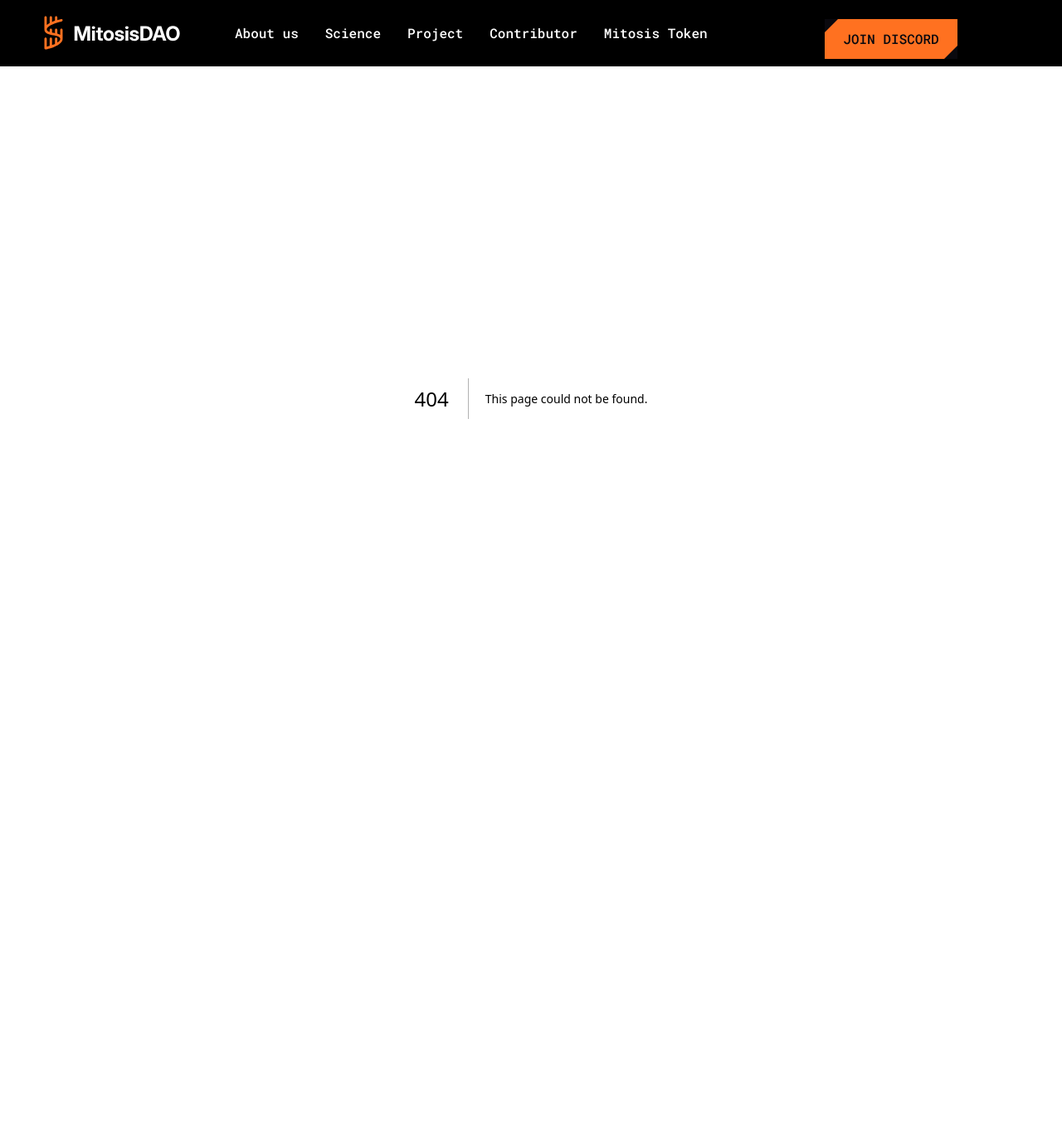
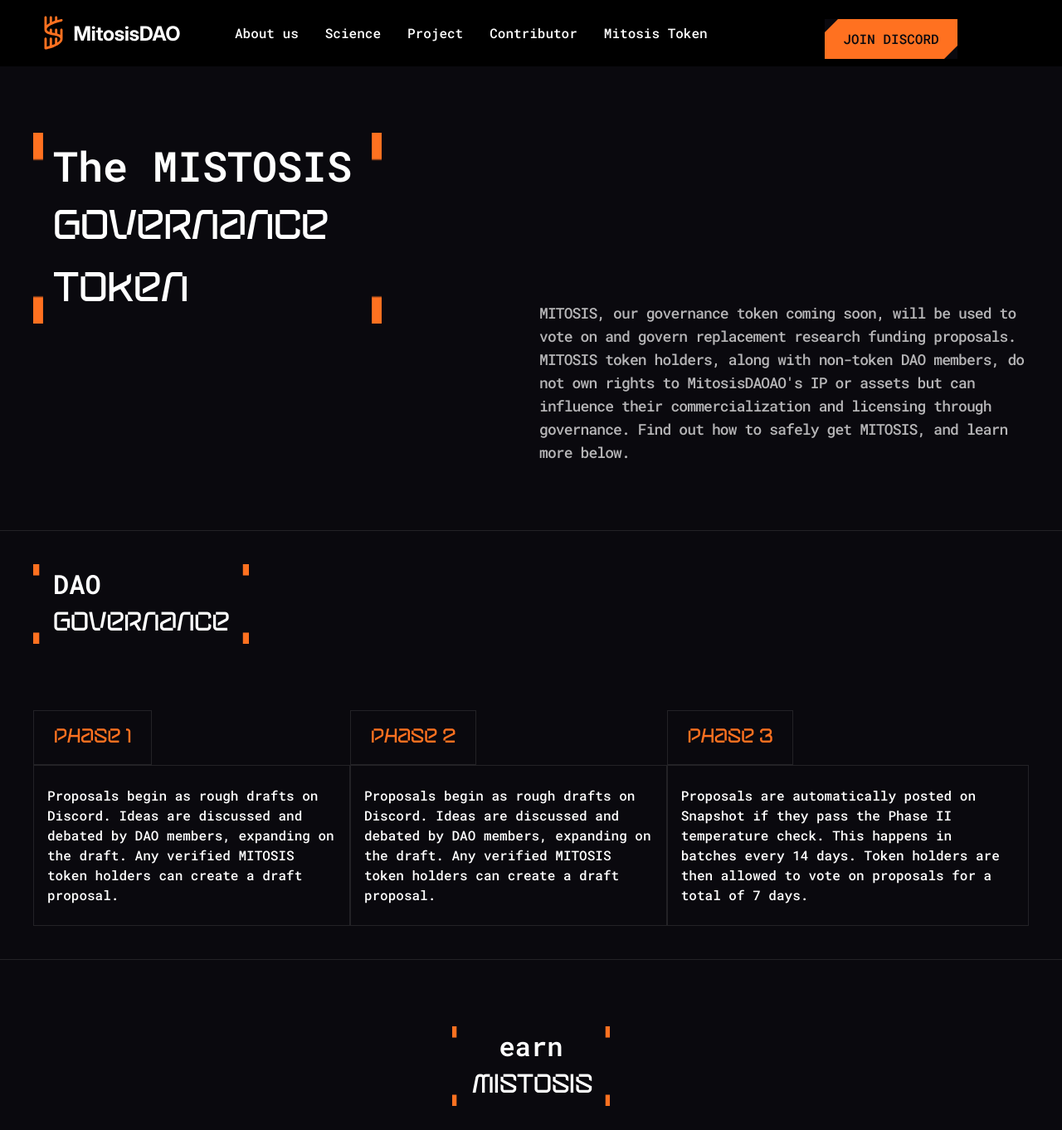
Before and after one commit to DucTinNguyen/DAO, a Next.js app: page /mitosis-token in a window 1280 px wide. Before the commit this address had no page. Shown: the top 1362 px of the page at 83% size. Before the commit the page ends 880 px from the top, so only its background shows below. Built offline with nearby package versions, Linux system fonts and the light colour scheme.

Commit message:
feat: mision-token

```diff
--- /dev/null
+++ b/src/app/mitosis-token/page.tsx
@@ -0,0 +1,18 @@
+import BannerToken from '@/components/banner-token'
+import Earn from '@/components/earn'
+import Footer from '@/components/footer'
+import DaoGovernance from '@/components/governance'
+import React from 'react'
+
+const MitosisToken = () => {
+  return (
+      <main className='bg-[#0A090E] font-roBoTo'>
+      <BannerToken />
+      <DaoGovernance />
+      <Earn />
+      <Footer />
+      </main>
+  )
+}
+
+export default MitosisToken
--- a/src/app/project/page.tsx
+++ b/src/app/project/page.tsx
@@ -1,10 +1,7 @@
-import React from 'react'
-import bannerProject from '@icons/banner-project.svg'
-import Image from 'next/image'
 import BannerProject from '@/components/banner-project'
+import Footer from '@/components/footer'
 import ProjectDevelopment from '@/components/project-development'
 import WhyDAO from '@/components/why-dao'
-import Footer from '@/components/footer'
 const Project = () => {
   return (
 
--- a/src/components/banner-project/index.tsx
+++ b/src/components/banner-project/index.tsx
@@ -1,16 +1,17 @@
-import React from 'react'
-import TitleWrap, { TitleDoubleWrap } from '../title'
 import btnSubmit from '@icons/submit.svg'
+import bannerProject from '@icons/texture.svg'
 import Image from 'next/image'
+import { TitleDoubleWrap } from '../title'
 const BannerProject = () => {
   return (
     <main className='w-full h-[357px] py-[40px] border-b-[1px] border-[#232226]'>
-        <section className='w-full h-full lg:max-w-[1200px] mx-auto flex justify-between'>
-              <TitleDoubleWrap title='MitosisDAO' subTitle='Project' className='w-[400px]' />
+        <section className='w-full h-full lg:max-w-[1200px] mx-auto flex justify-between relative'>
+              <TitleDoubleWrap title='MitosisDAO' subTitle='Project' className='w-[400px] h-[170px]' />
               <div className='lg:w-[640px] w-full h-full flex flex-col justify-between'>
                   <p className='text-[rgba(255,255,255,0.70)] text-lg font-normal'>MitosisDAOAO is a BioDAO funding research in tissue, organ, and whole-body replacement. Funds raised bMitosisDAOsDAO are used to advance promising replacement research projects. If you have a project in the field of replacement and would like to apply for funding, please submit a proposal.</p>
                   <button><Image src={btnSubmit} alt=''/></button>
-              </div>
+        </div>
+        <Image src={bannerProject} alt='banner' className='absolute top-[-80px] left-[20%]'/>
         </section>
     </main>
   )
--- /dev/null
+++ b/src/components/banner-token/index.tsx
@@ -0,0 +1,17 @@
+import React from 'react'
+import { TitleDoubleWrap } from '../title'
+
+const BannerToken = () => {
+  return (
+      <main className='w-full h-[560px] py-[80px] border-b-[1px] border-[#232226]'>
+          <section className='w-full h-full lg:max-w-[1200px] mx-auto flex justify-between relative'>
+              <TitleDoubleWrap title='The MISTOSIS' subTitle='Governance Token' className='w-[420px] h-[230px]' />
+              <p className='text-[rgba(255,255,255,0.70)] text-lg font-medium tracking-[-0.9px] w-[590px] flex items-end'>
+                  MITOSIS, our governance token coming soon, will be used to vote on and govern replacement research funding proposals. MITOSIS token holders, along with non-token DAO members, do not own rights to MitosisDAOAO's IP or assets but can influence their commercialization and licensing through governance. Find out how to safely get MITOSIS, and learn more below.
+              </p>
+          </section>
+      </main>
+  )
+}
+
+export default BannerToken
--- /dev/null
+++ b/src/components/earn/index.tsx
@@ -0,0 +1,17 @@
+import React from 'react'
+import { TitleDoubleWrap } from '../title'
+
+const Earn = () => {
+  return (
+      <main className='w-full h-full py-[40px] lg:py-20 border-b-[1px] border-[#232226]'>
+          <section className='w-full h-full lg:max-w-[1200px] mx-auto'>
+              <TitleDoubleWrap title='earn' subTitle='MISTOSIS' titleStyle='text-[32px] font-semibold text-center' className='w-[190px] mx-auto' subStyle='text-[32px]' />
+              <p className='text-[rgba(255,255,255,0.70)] text-lg font-medium w-[776px] mx-auto text-center mt-6'>
+                  Working group members can earn governance power in MitosisDAOAO via MITOSIS by contributing their time and effort in the DAO. This can include sourcing, evaluating and incubating replacement research projects, forming partnerships, social media/community management, and much more.
+              </p>
+          </section>
+      </main>
+  )
+}
+
+export default Earn
--- /dev/null
+++ b/src/components/governance/index.tsx
@@ -0,0 +1,29 @@
+import React from 'react'
+import { TitleDoubleWrap } from '../title'
+
+
+const phases = [
+    'Proposals begin as rough drafts on Discord. Ideas are discussed and debated by DAO members, expanding on the draft. Any verified MITOSIS token holders can create a draft proposal.',
+    'Proposals begin as rough drafts on Discord. Ideas are discussed and debated by DAO members, expanding on the draft. Any verified MITOSIS token holders can create a draft proposal.',
+    'Proposals are automatically posted on Snapshot if they pass the Phase II temperature check. This happens in batches every 14 days. Token holders are then allowed to vote on proposals for a total of 7 days.'
+]
+
+const DaoGovernance = () => {
+  return (
+    <main className='w-full h-full py-[40px] border-b-[1px] border-[#232226]'>
+        <section className='w-full h-full lg:max-w-[1200px] mx-auto'>
+            <TitleDoubleWrap title='DAO' subTitle='Governance' titleStyle='text-[32px] font-semibold' subStyle='text-[32px] font-semibold' className='w-[260px]' />
+              <div className='flex mt-20'>
+                  {phases.map((item, index) => {
+                      return <div key={index}>
+                          <p className='py-4 px-6 w-fit text-[#FF7120] text-2xl font-semibold font-reiswar border border-[#232226]'>Phase {index + 1}</p>
+                          <p className='py-6 px-4 border border-[#232226] text-white text-base font-medium'>{item}</p>
+                      </div>
+                  })}
+              </div>
+        </section>
+    </main>
+  )
+}
+
+export default DaoGovernance
--- a/src/components/title/index.tsx
+++ b/src/components/title/index.tsx
@@ -15,14 +15,14 @@
 export default TitleWrap
 
 
-export const TitleDoubleWrap = ({ title, subTitle ,className }: { title: string, className?: string, subTitle?: string }) => {
+export const TitleDoubleWrap = ({ title, subTitle, className, titleStyle, subStyle }: { title: string, titleStyle?: string, subStyle?: string ,className?: string, subTitle?: string }) => {
   return (
-    <section className={`${className} text-white h-[170px] relative flex flex-col items-center justify-center`}>
+    <section className={`${className} text-white relative flex flex-col justify-center px-6`}>
       <Image src={bgTitle} alt='' fill />
-      <span className='relative block text-lg md:text-[32px] lg:text-[60px] leading-normal font-roBoTo font-semibold '>
+      <span className={`relative block  text-left font-roBoTo font-semibold ${titleStyle  ? titleStyle : 'text-lg md:text-[32px] lg:text-[50px] leading-normal'}`}>
         {title}
       </span>
-      <span className='relative block text-lg md:text-[32px] lg:text-[60px] leading-normal font-reiswar font-semibold '>
+      <span className={`relative block font-reiswar font-semibold ${subStyle  ? subStyle : 'text-lg md:text-[32px] lg:text-[50px] leading-normal'}`}>
         {subTitle}
       </span>
     </section>
```
Also changed, not shown: public/icons/texture.svg (added).
